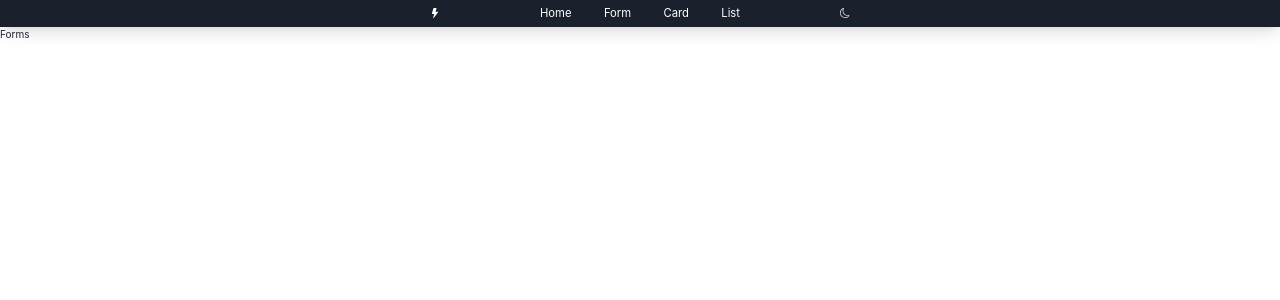
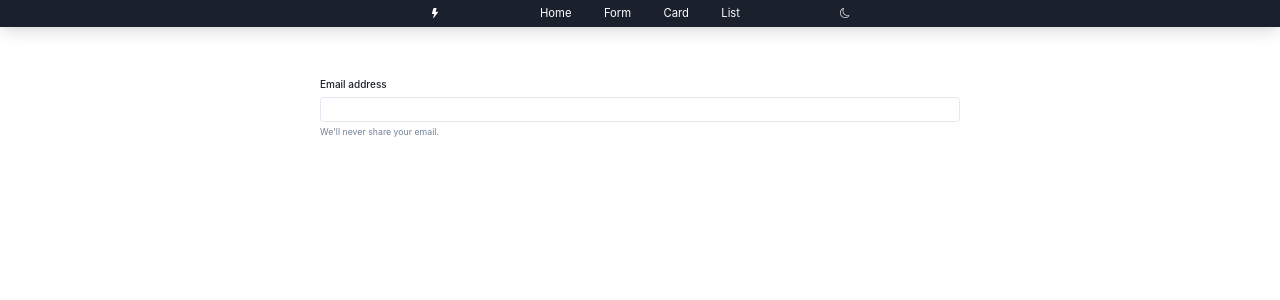
Before and after one commit to Ryan-Solomon/chakra, a React (Create React App) app: page /form in a window 1280 px wide. Shown: the top 300 px of the page. Built offline with nearby package versions, Linux system fonts and the light colour scheme.

Commit message:
init form

```diff
--- /dev/null
+++ b/src/components/Form.tsx
@@ -0,0 +1,20 @@
+import {
+  Box,
+  FormControl,
+  FormHelperText,
+  FormLabel,
+  Input,
+} from '@chakra-ui/react';
+import React from 'react';
+
+export const Form = () => {
+  return (
+    <Box maxW='50%' mx='auto' mt={20}>
+      <FormControl id='email'>
+        <FormLabel>Email address</FormLabel>
+        <Input type='email' />
+        <FormHelperText>We'll never share your email.</FormHelperText>
+      </FormControl>
+    </Box>
+  );
+};
--- a/src/pages/FormPage.tsx
+++ b/src/pages/FormPage.tsx
@@ -1,9 +1,10 @@
 import React from 'react';
+import { Form } from '../components/Form';
 
 export const FormPage = () => {
   return (
     <>
-      <h1>Forms</h1>
+      <Form />
     </>
   );
 };
```
